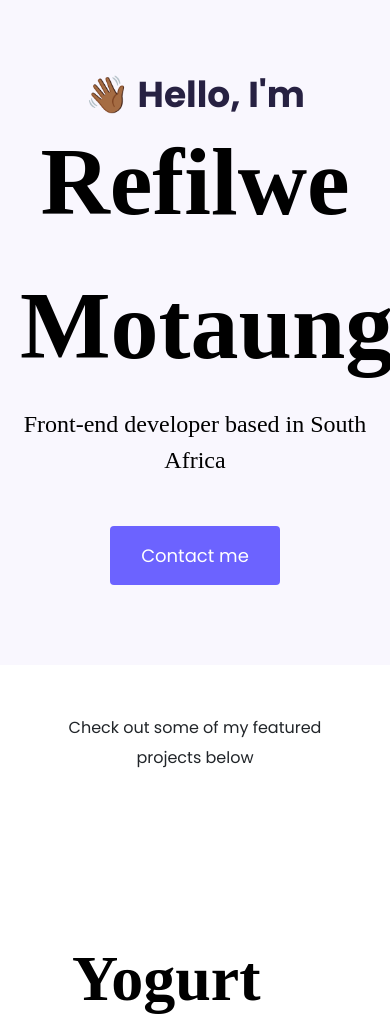
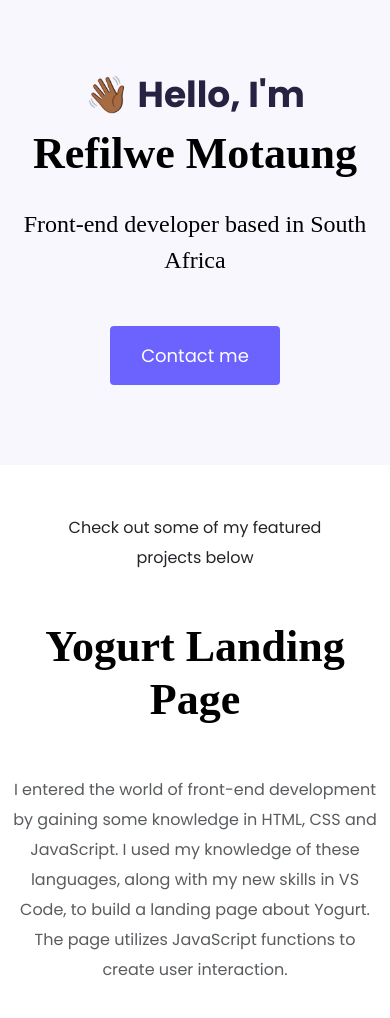
Before and after one commit to Mafifiza/responsive-portfolio, a plain HTML site: page index.html in a window 390 px wide. Shown: the part 82-1100 px from the top of the page. Drawn offline with nearby package versions, Linux system fonts and the light colour scheme; a web font is replaced by a local one.

Commit message:
Updated portfolio css to be responsive

```diff
--- a/styles/portfolio.css
+++ b/styles/portfolio.css
@@ -150,3 +150,23 @@ nav a:hover,
 nav li.active a {
   color: var(--branding-color);
 }
+
+@media (max-width: 900px) {
+  h1 {
+    font-size: 44px;
+    line-height: 2;
+  }
+
+  h2 {
+    font-size: 44px;
+  }
+
+  .hero {
+    padding: 80px 20px;
+  }
+
+  .project-description {
+    padding: 0;
+    text-align: center;
+  }
+}
```
